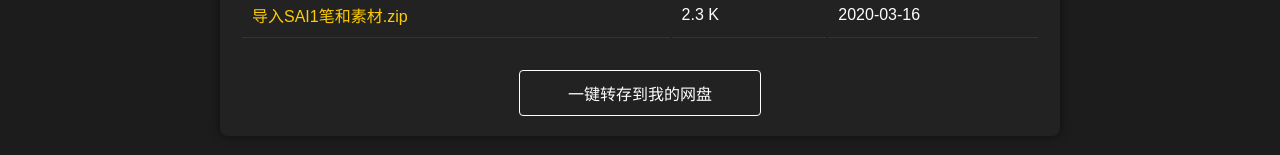
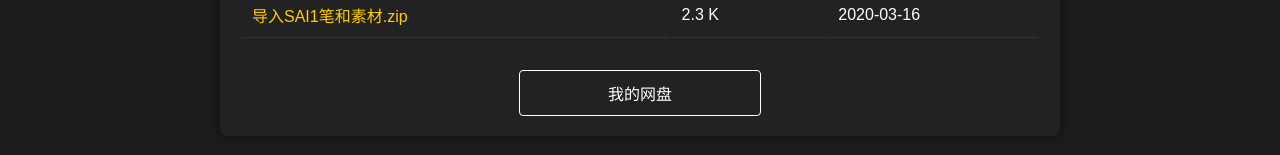
Before and after one commit to mokanna/lzy.github.io, a plain HTML site: page index.html in a window 1280 px wide. Shown: the part 449-604 px from the top of the page. Drawn offline with Linux system fonts and the light colour scheme.

Commit message:
Update index.html

```diff
--- a/index.html
+++ b/index.html
@@ -126,7 +126,7 @@
                 </tr>
             </tbody>
         </table>
-        <a href="#" class="download-button">一键转存到我的网盘</a>
+        <a href="#" class="download-button">我的网盘</a>
     </div>
 
 </body>
```
